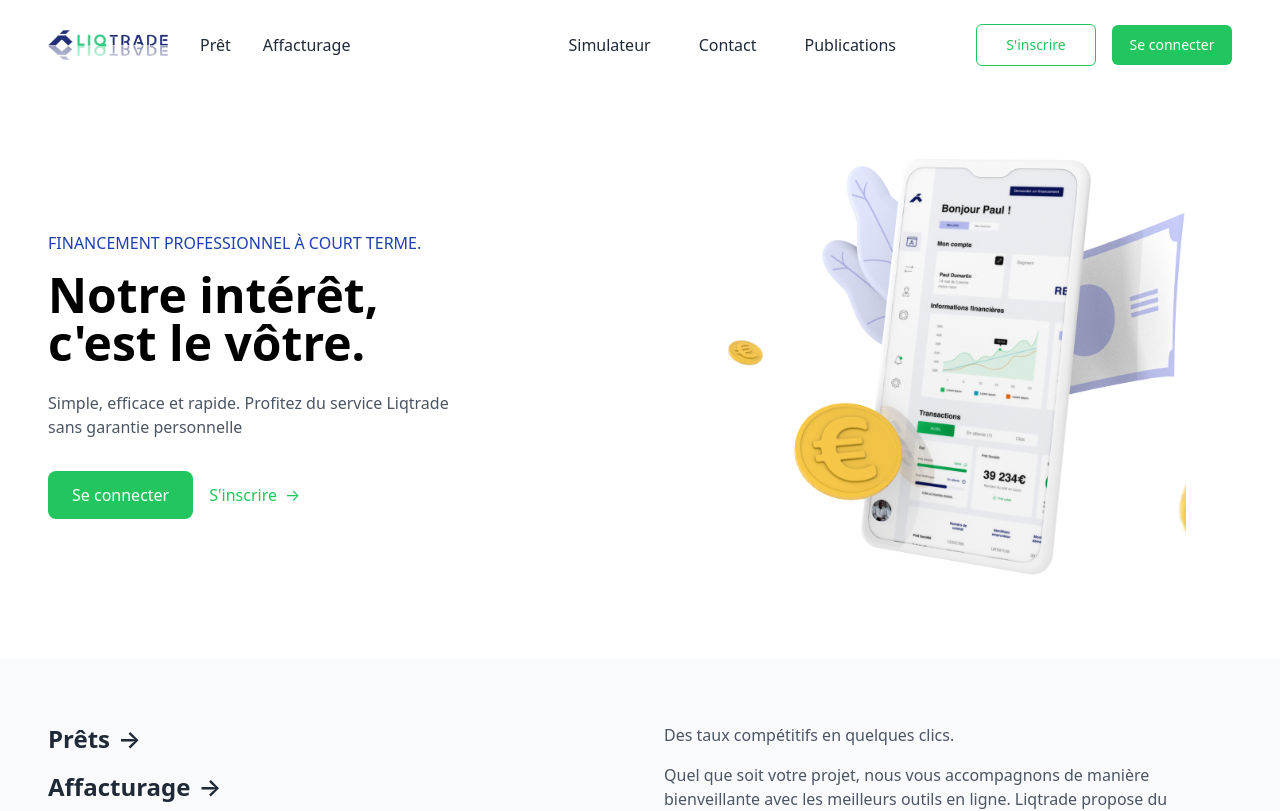
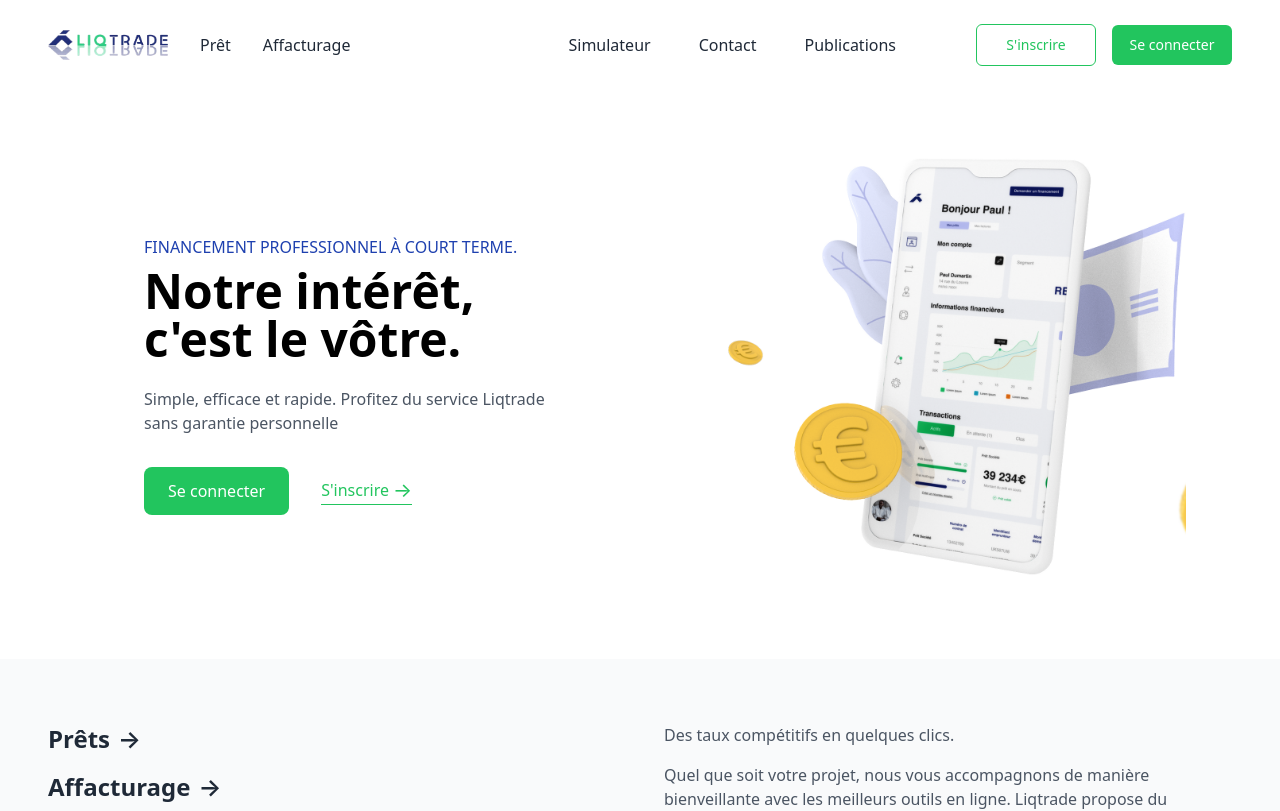
Before and after one commit to jennaram/liqtrade-frontend, a Next.js app: page / in a window 1280 px wide. Shown: the top 811 px of the page. Built offline with nearby package versions, Linux system fonts and the light colour scheme.

Commit message:
style: amélioration de la mise en page et ajustement des éléments de la section d'accueil

```diff
--- a/src/app/page.tsx
+++ b/src/app/page.tsx
@@ -40,7 +40,8 @@ export default function Home() {
       {/* Hero Section */}
       <section className="flex flex-col md:flex-row justify-between items-center px-4 md:px-12 py-8 md:py-16">
         <div className="w-full md:w-1/2 text-center md:text-left mb-8 md:mb-0">
-          <p className="text-blue-800 font-medium mb-4">FINANCEMENT PROFESSIONNEL À COURT TERME.</p>
+          <div className="md:ml-24">
+            <p className="text-blue-800 font-medium mb-2 text-left">FINANCEMENT PROFESSIONNEL À COURT TERME.</p>
             <h1 className="text-4xl md:text-5xl font-bold mb-6">
               Notre intérêt,<br />
               c&apos;est le vôtre.
@@ -49,13 +50,16 @@ export default function Home() {
               Simple, efficace et rapide. Profitez du service Liqtrade<br className="hidden md:block" />
               sans garantie personnelle
             </p>
-          <div className="flex flex-col md:flex-row space-y-4 md:space-y-0 md:space-x-4">
+            <div className="flex flex-col md:flex-row space-y-4 md:space-y-0 md:space-x-8">
               <Link href="/connexion" className="bg-[#22C55E] text-white px-6 py-3 rounded-lg hover:bg-[#16A34A] text-center">
                 Se connecter
               </Link>
-            <Link href="/inscription" className="text-[#22C55E] hover:text-[#16A34A] flex items-center justify-center md:justify-start">
-              S&apos;inscrire <span className="ml-2">→</span>
+              <Link href="/inscription" className="text-[#22C55E] hover:text-[#16A34A] inline-flex items-center justify-center md:justify-start no-underline group">
+                <span className="flex items-center border-b border-[#22C55E] group-hover:border-[#16A34A]">
+                  S&apos;inscrire<span className="ml-1 text-xl">→</span>
+                </span>
               </Link>
+            </div>
           </div>
         </div>
         <div className="w-full md:w-1/2 relative">
```
Lines whose indentation alone changed are shown as unchanged.
